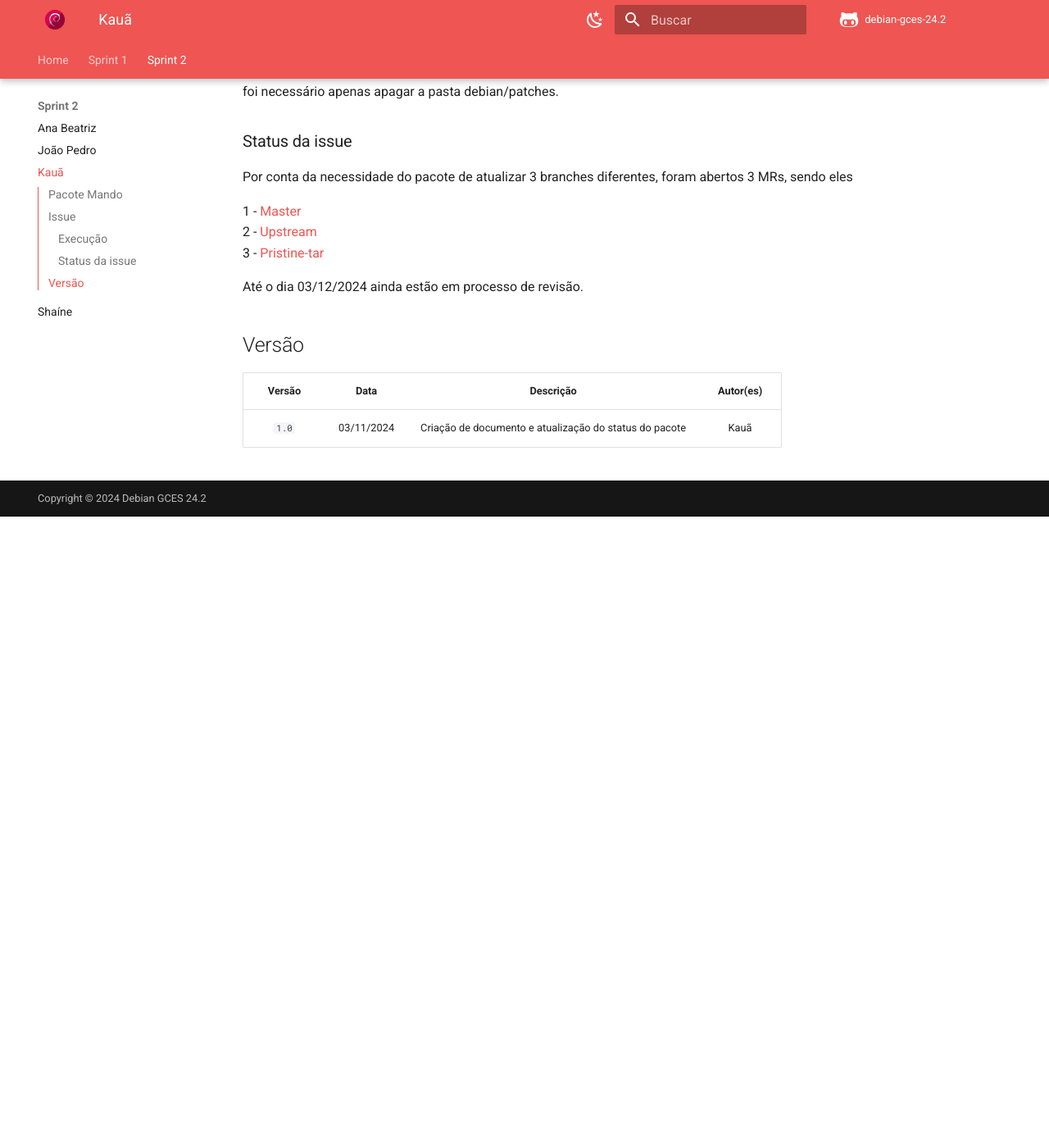
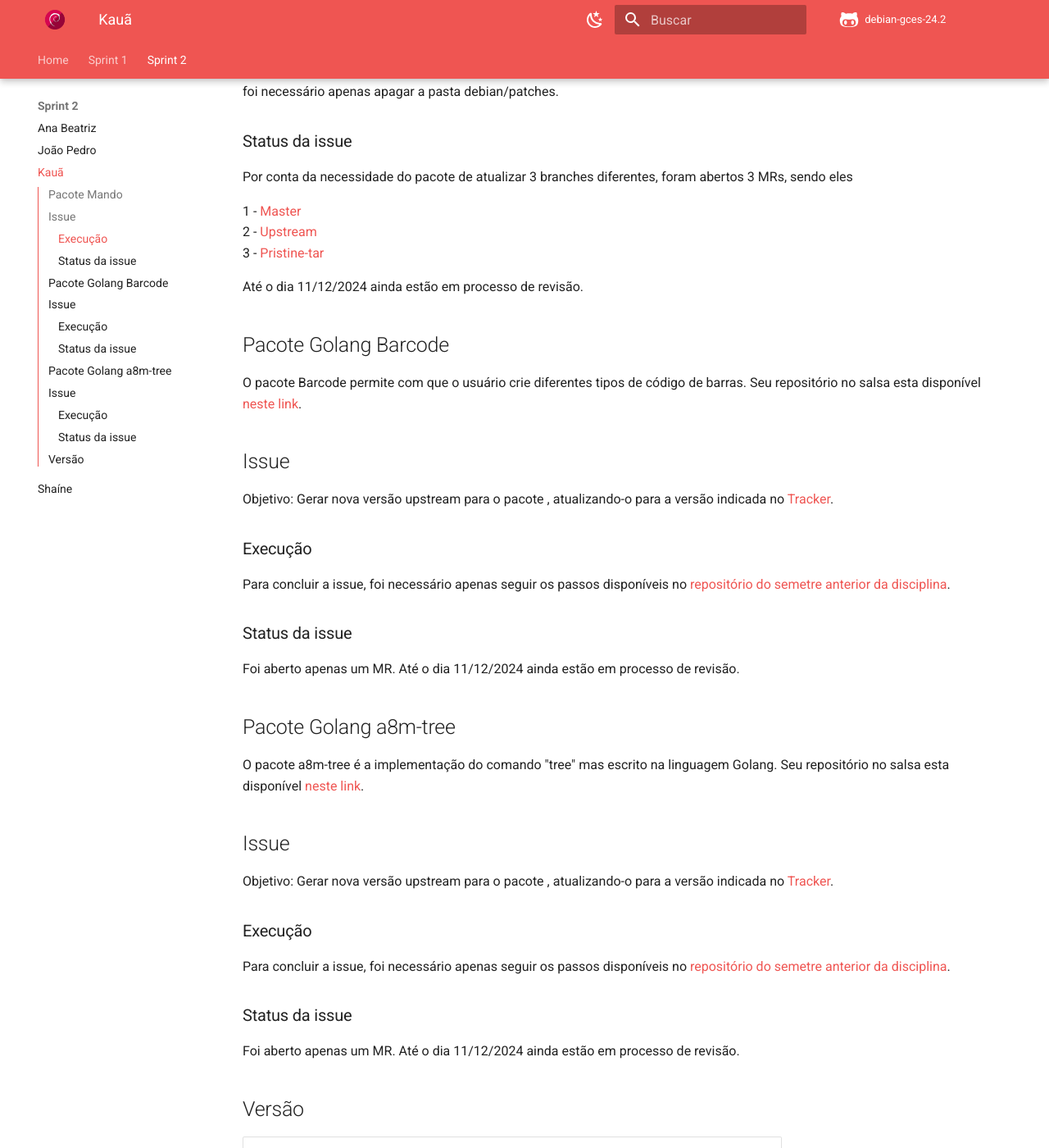
Before and after one commit to gitbmvb/debian-gces-24.2, an MkDocs documentation site: the page built from docs/sprint2/kaua2.md, in a window 1280 px wide and 1400 px high, scrolled down 890 px. Shown: the whole window at 82% size. Built offline with MkDocs 1.6.1 and Material for MkDocs 9.7.7, drawn with Linux system fonts in a browser that asks for light colours; comment, search, counter and statistics services are not loaded; before the commit the page ends 1520 px from its top, so only the background shows below that; some of the changed text lies outside the part shown.

Commit message:
Update kaua2.md

```diff
--- a/docs/sprint2/kaua2.md
+++ b/docs/sprint2/kaua2.md
@@ -33,10 +33,41 @@ Por conta da necessidade do pacote de atualizar 3 branches diferentes, foram abe
 2 - [Upstream](https://salsa.debian.org/python-team/packages/mando/-/merge_requests/3) <br/>
 3 - [Pristine-tar](https://salsa.debian.org/python-team/packages/mando/-/merge_requests/4) <br/>
 
-Até o dia 03/12/2024 ainda estão em processo de revisão.
+Até o dia 11/12/2024 ainda estão em processo de revisão.
+
+## Pacote Golang Barcode
+
+O pacote Barcode permite com que o usuário crie diferentes tipos de código de barras. Seu repositório no salsa esta disponível [neste link](https://salsa.debian.org/go-team/packages/golang-barcode).
+
+## Issue
+
+Objetivo: Gerar nova versão upstream para o pacote , atualizando-o para a versão indicada no [Tracker](https://tracker.debian.org/pkg/golang-barcode).
+
+### Execução
+
+Para concluir a issue, foi necessário apenas seguir os passos disponíveis no [repositório do semetre anterior da disciplina](https://mylena-angelica.github.io/Debian-GCES-24.1/tutoriais/atualizacao_upstream/).
+
+### Status da issue
+Foi aberto apenas um MR. Até o dia 11/12/2024 ainda estão em processo de revisão.
+
+## Pacote Golang a8m-tree
+
+O pacote a8m-tree é a implementação do comando "tree" mas escrito na linguagem Golang. Seu repositório no salsa esta disponível [neste link](https://salsa.debian.org/go-team/packages/golang-github-a8m-tree).
+
+## Issue
+
+Objetivo: Gerar nova versão upstream para o pacote , atualizando-o para a versão indicada no [Tracker](https://tracker.debian.org/pkg/golang-github-a8m-tree).
+
+### Execução
+
+Para concluir a issue, foi necessário apenas seguir os passos disponíveis no [repositório do semetre anterior da disciplina](https://mylena-angelica.github.io/Debian-GCES-24.1/tutoriais/atualizacao_upstream/).
+
+### Status da issue
+Foi aberto apenas um MR. Até o dia 11/12/2024 ainda estão em processo de revisão.
 
 ## Versão
 
 | Versão |    Data    |         Descrição          |  Autor(es)  |
 | :----: | :--------: | :------------------------: | :---------: |
 | `1.0`  | 03/11/2024 | Criação de documento e atualização do status do pacote| Kauã |
+| `1.1`  | 11/12/2024 | Adição de informações      | Kauã|
```
